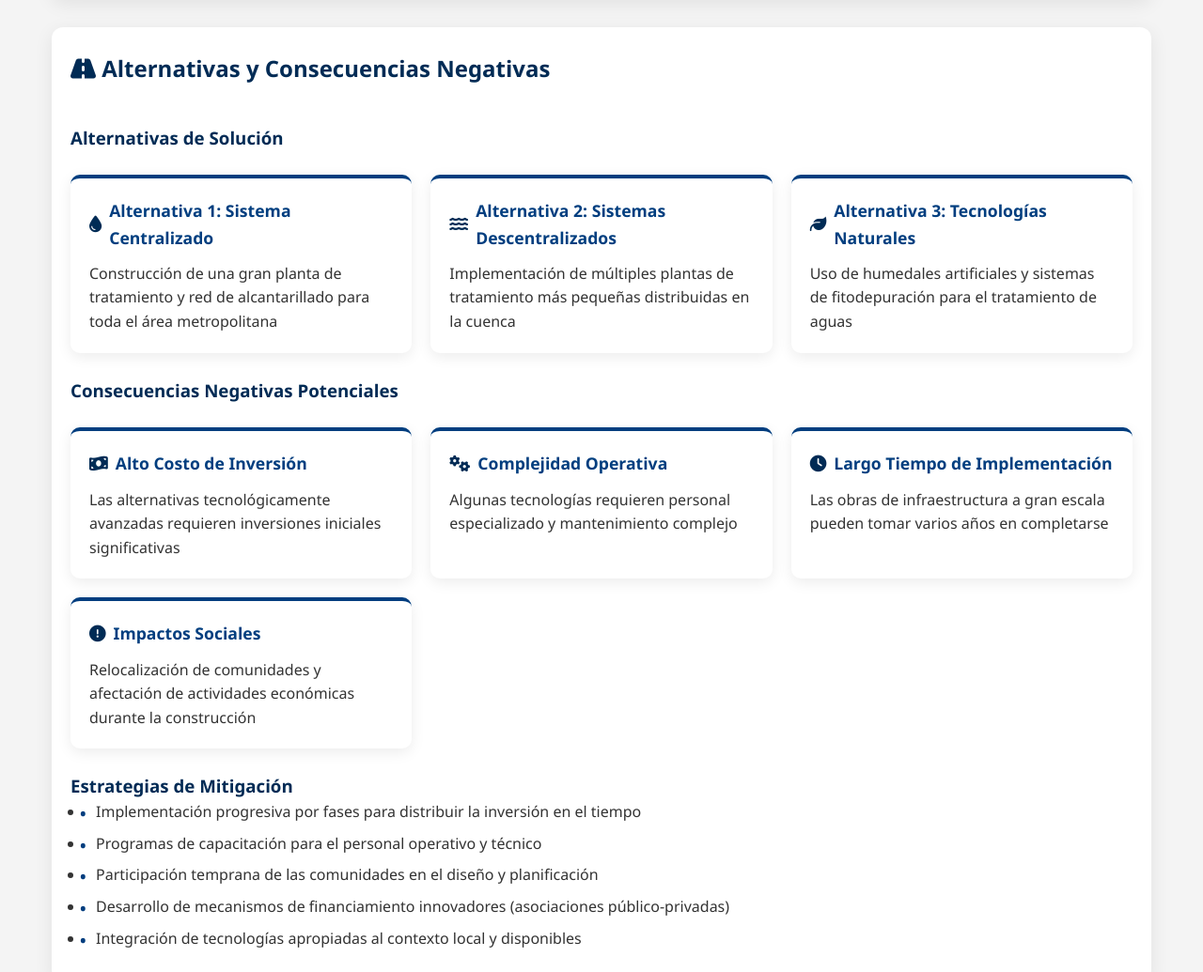
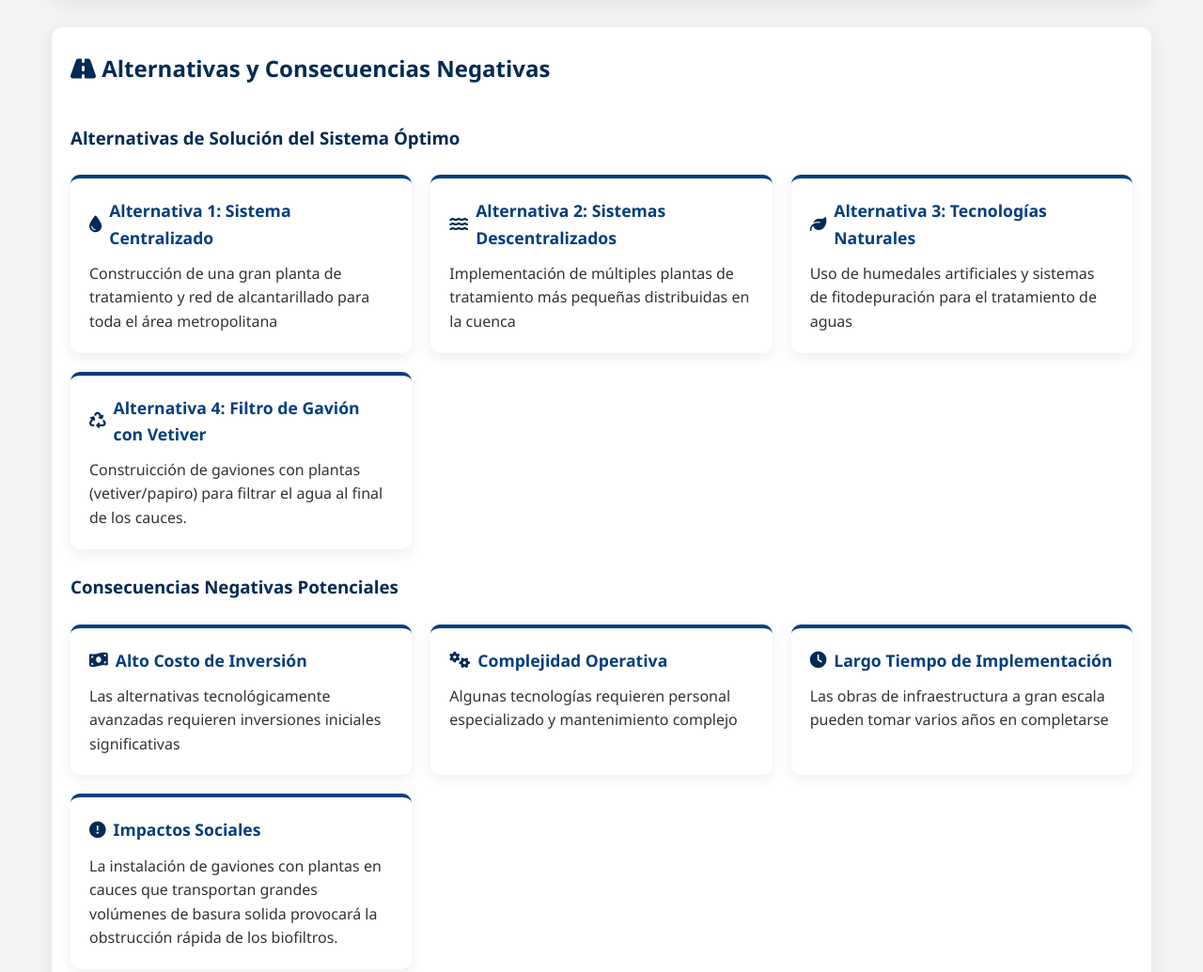
Before and after one commit to Jafet2004/Ing_Sistemas, a plain HTML site: page index.html in a window 1280 px wide. Shown: the part 8440-9475 px from the top of the page at 94% size. Drawn offline with Linux system fonts and the light colour scheme.

Commit message:
alter_opt

```diff
--- a/index.html
+++ b/index.html
@@ -338,7 +338,7 @@
         <section id="alternativas">
             <h2 class="animated-text"><i class="fas fa-road"></i> Alternativas y Consecuencias Negativas</h2>
 
-            <h3>Alternativas de Solución</h3>
+            <h3>Alternativas de Solución del Sistema Óptimo</h3>
 
             <div class="info-cards">
                 <div class="card">
@@ -352,6 +352,10 @@
                 <div class="card">
                     <h3><i class="fas fa-leaf"></i> Alternativa 3: Tecnologías Naturales</h3>
                     <p>Uso de humedales artificiales y sistemas de fitodepuración para el tratamiento de aguas</p>
+                </div>
+                <div class="card">
+                    <h3><i class="fas fa-recycle"></i> Alternativa 4: Filtro de Gavión  con  Vetiver</h3>
+                    <p>Construicción de gaviones con plantas (vetiver/papiro) para filtrar el agua al final de los cauces.</p>
                 </div>
             </div>
 
@@ -372,7 +376,8 @@
                 </div>
                 <div class="card">
                     <h3><i class="fas fa-exclamation-circle"></i> Impactos Sociales</h3>
-                    <p>Relocalización de comunidades y afectación de actividades económicas durante la construcción</p>
+                    <p>La instalación de gaviones con plantas en cauces que transportan grandes volúmenes
+                        de basura solida provocará la obstrucción rápida de los biofiltros.</p>
                 </div>
             </div>
 
```
